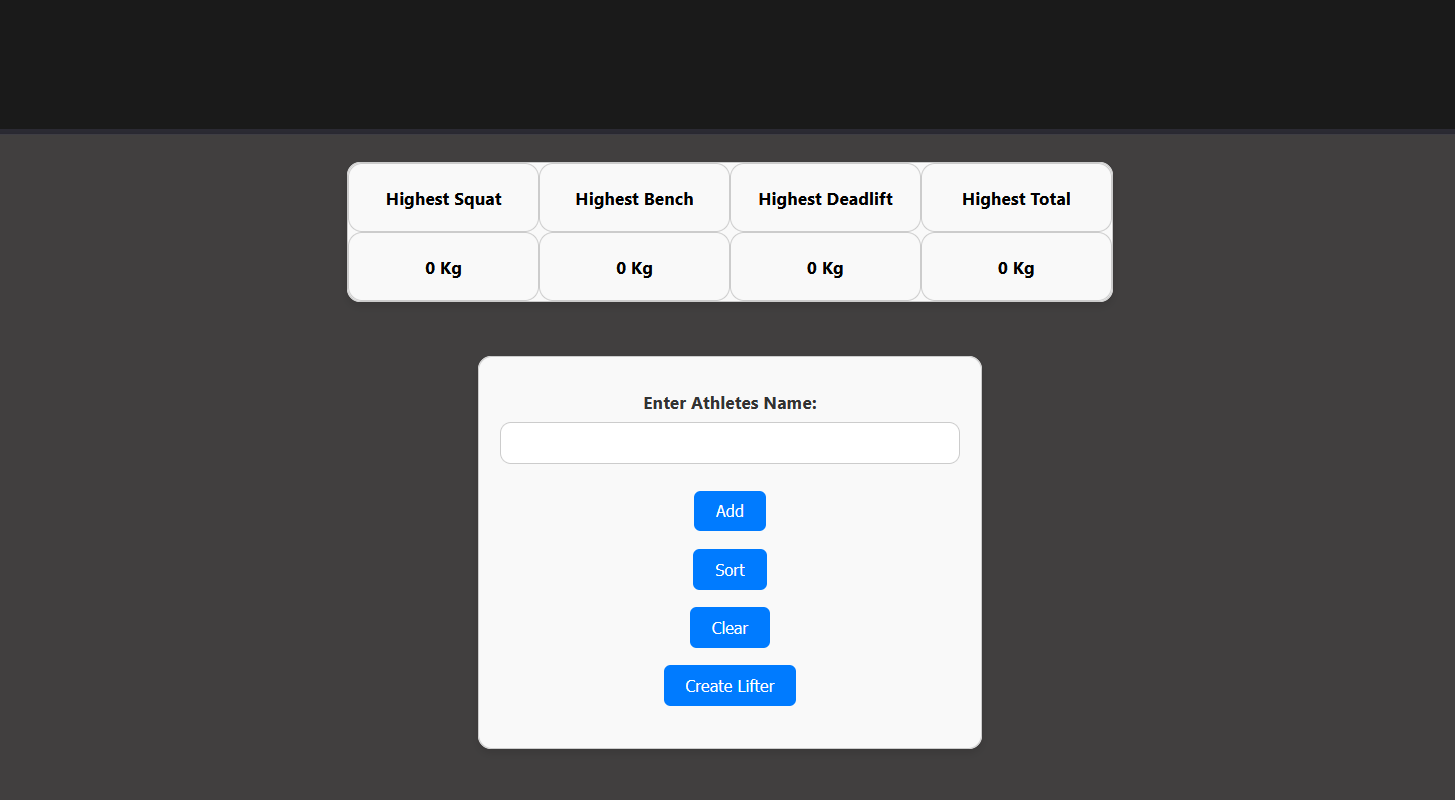
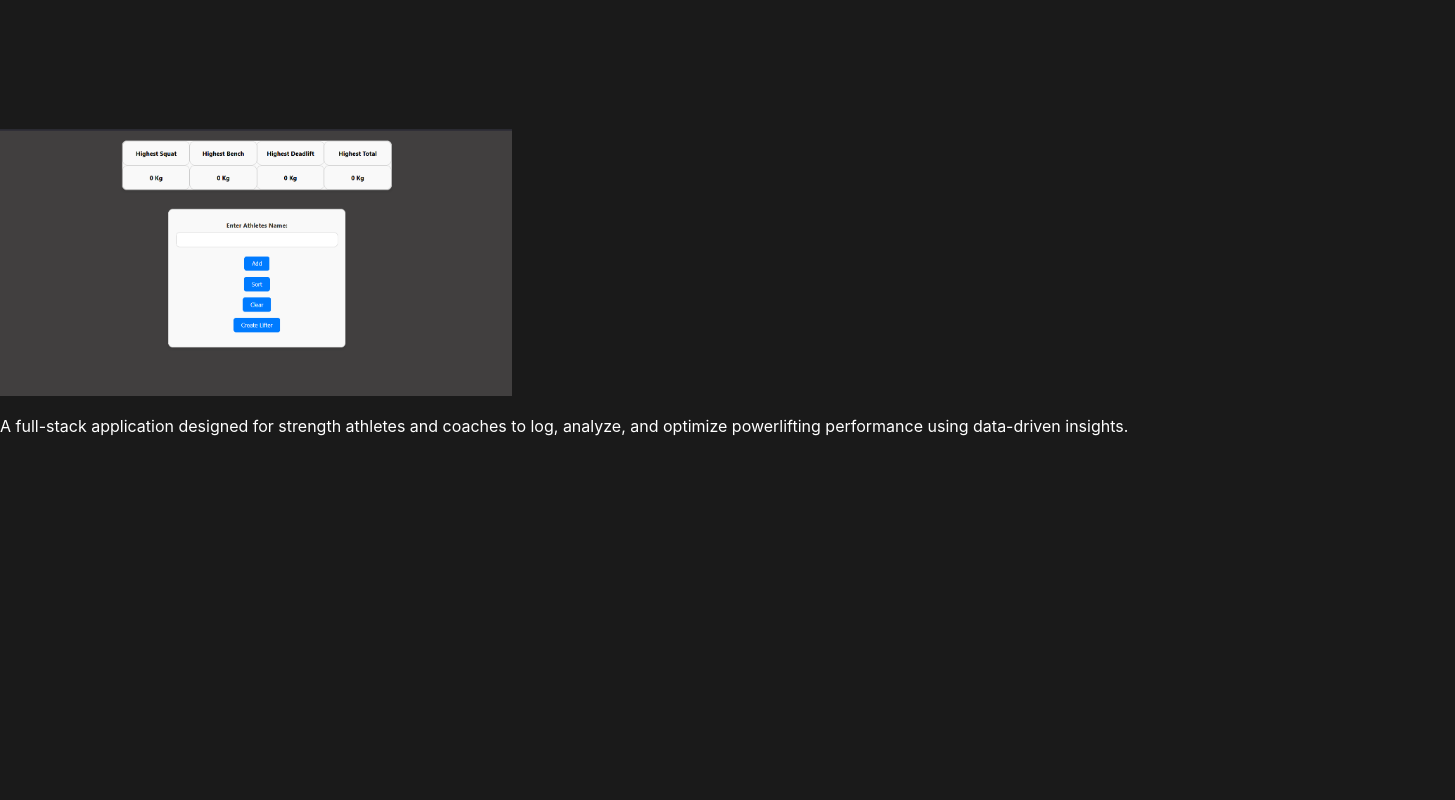
Before and after one commit to LReed03/portfolio, a React (Create React App) app: page / in a window 1280 px wide. Shown: the part 1600-2400 px from the top of the page, 1455 px wide, since content can reach past the window. Built offline with nearby package versions, Linux system fonts and the light colour scheme.

Commit message:
Finished some more styling shit

```diff
--- /dev/null
+++ b/src/ProjectItem.css
@@ -0,0 +1,11 @@
+.projectItem p{
+    color: white;
+}
+
+.projectItem img{
+    width: 40%;
+}
+
+.projectItem{
+
+}
--- a/src/ProjectItem.js
+++ b/src/ProjectItem.js
@@ -1,9 +1,10 @@
 import react from "react";
+import "./ProjectItem.css";
 
 function ProjectItem(props){
     return(
         <div className="projectItem">
-            <img src={props.img} ></img>
+            <a href={props.url}><img src={props.img} ></img></a>
             <p>{props.description}</p>
         </div>
     )
--- a/src/Projects.js
+++ b/src/Projects.js
@@ -5,7 +5,7 @@ import ProjectItem from "./ProjectItem";
 function Projects(){
     return(
         <div className="projects-container">
-            <ProjectItem img={"powerlifting.png"} description = {"A full-stack application designed for strength athletes and coaches to log, analyze, and optimize powerlifting performance using data-driven insights."}/>
+            <ProjectItem img={"powerlifting.png"} description = {"A full-stack application designed for strength athletes and coaches to log, analyze, and optimize powerlifting performance using data-driven insights."} url={"https://github.com/LReed03/powerlifting-analysis"}/>
         </div>
     )
 }
```
